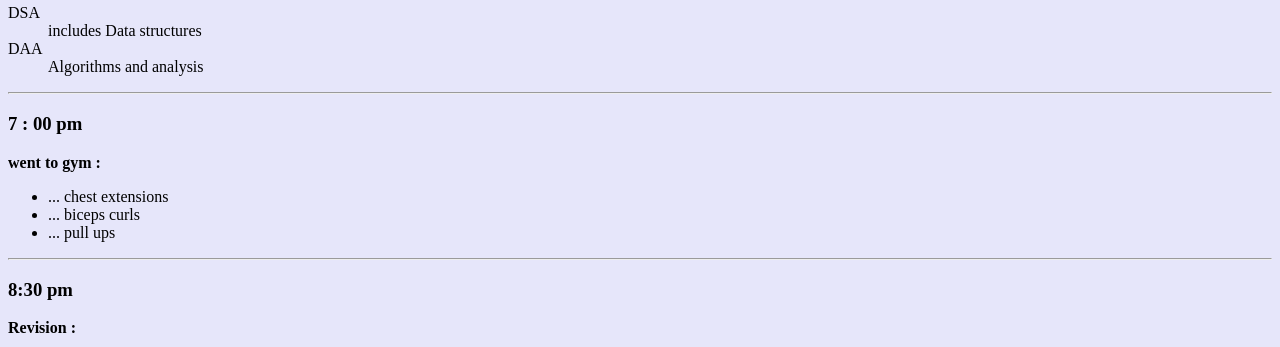
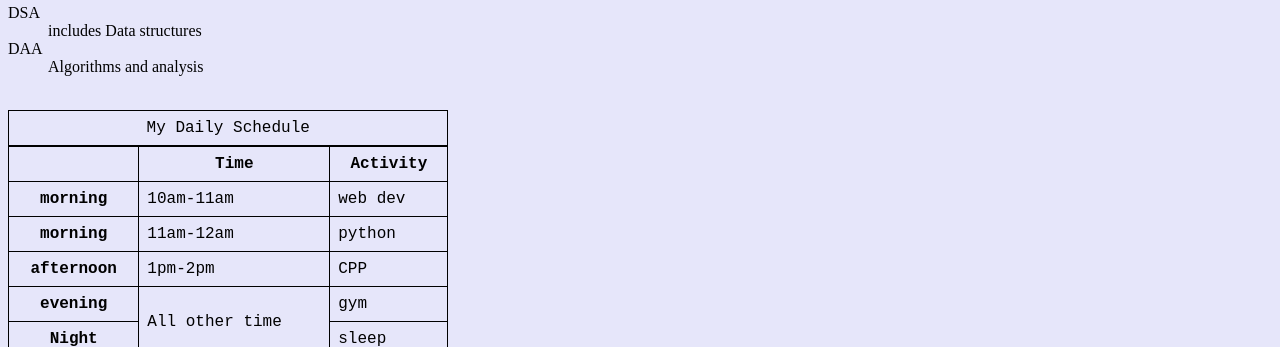
Before and after one commit to Dev0233/html, a plain HTML site: page 01 lesson/index.html in a window 1280 px wide. Shown: the part 1081-1428 px from the top of the page. Drawn offline with Linux system fonts and the light colour scheme.

Commit message:
addded tables with semantic

```diff
--- a/01 lesson/index.html
+++ b/01 lesson/index.html
@@ -45,6 +45,58 @@
                 <dd> Algorithms and analysis </dd>
 
             </dl>
+            <br>
+            <table>
+                <caption>My Daily Schedule</caption>
+                <thead>
+                    <tr>
+                        <th>&nbsp;</th>
+                        <th scope="col">Time</th>
+                        <th scope="col">Activity</th>
+                    </tr>
+                </thead>
+                <tbody>
+                    <tr>
+                        <th scope="row">morning</th>
+                        <td>
+                            <time datetime="10:00">10am</time>-<time
+                            datetime="11:00">11am</time>
+                        </td>
+                        <td >web dev</td>
+                    </tr>
+
+                    <tr>
+                        <th scope="row" >morning</th>
+                        <td>
+                            <time datetime="11:00">11am</time>-<time
+                            datetime="12:00">12am</time>
+                        </td>
+                        <td>python</td>
+                    </tr>
+                    <tr>
+                        <th scope="row">afternoon </th>
+                        <td>
+                            <time datetime="01:00">1pm</time>-<time
+                            datetime="02:00">2pm</time>
+                        </td>
+                        <td>CPP</td>
+                    </tr>
+                    <tr>
+                        <th scope="row">evening</th>
+                        <td rowspan="2">All other time </td>
+                        <td>gym</td>
+                    </tr>
+                    <tr>
+                        <th scope="row">Night</th>
+                        <td>sleep</td>
+                    </tr>
+                </tbody>
+                <tfoot>
+                    <tr>
+                        <td colspan="3">the above table contain my whole day scedule</td>
+                    </tr>
+                </tfoot>
+            </table>
         </article>
         <hr>
         <article id="home">
--- a/01 lesson/main.css
+++ b/01 lesson/main.css
@@ -11,3 +11,9 @@
         a:visited{
             color:rgb(70, 43, 226);
         }
+        table, tr, th, td, caption {
+            border: 1px solid black;
+            font-family: 'Courier New', Courier, monospace;
+            border-collapse: collapse;
+            padding: 0.5rem;
+        }
```
